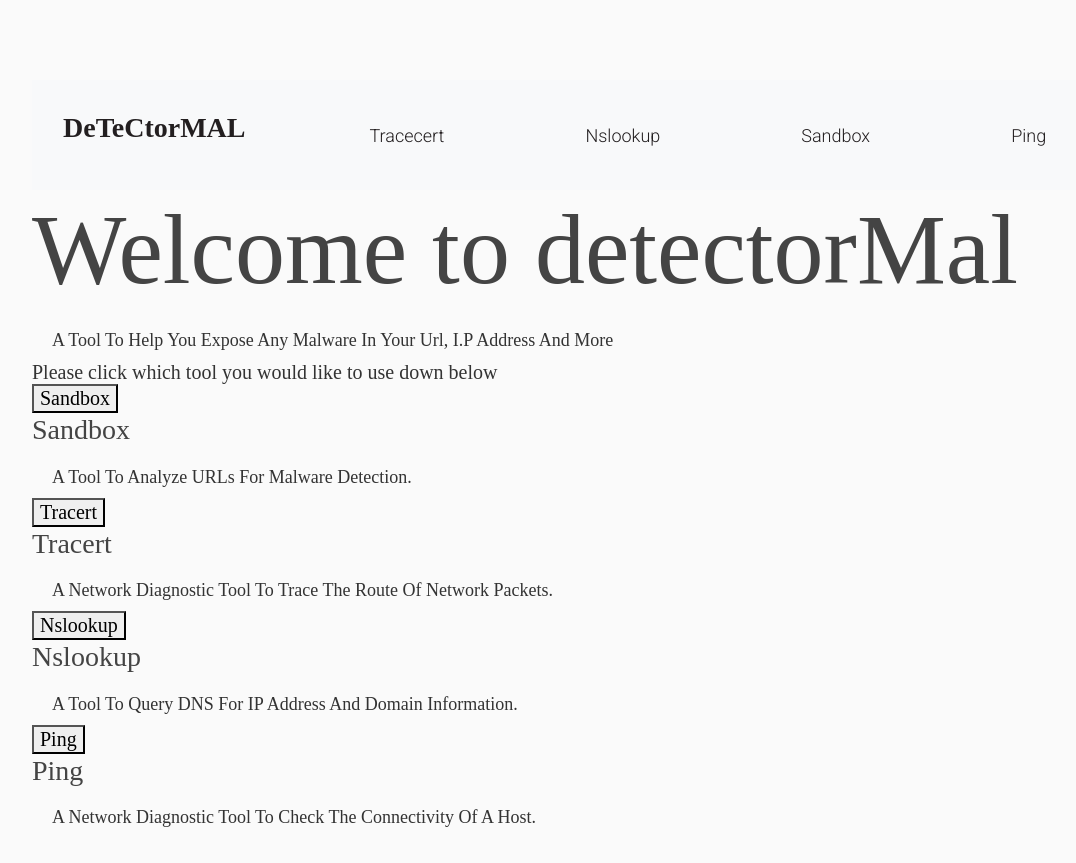
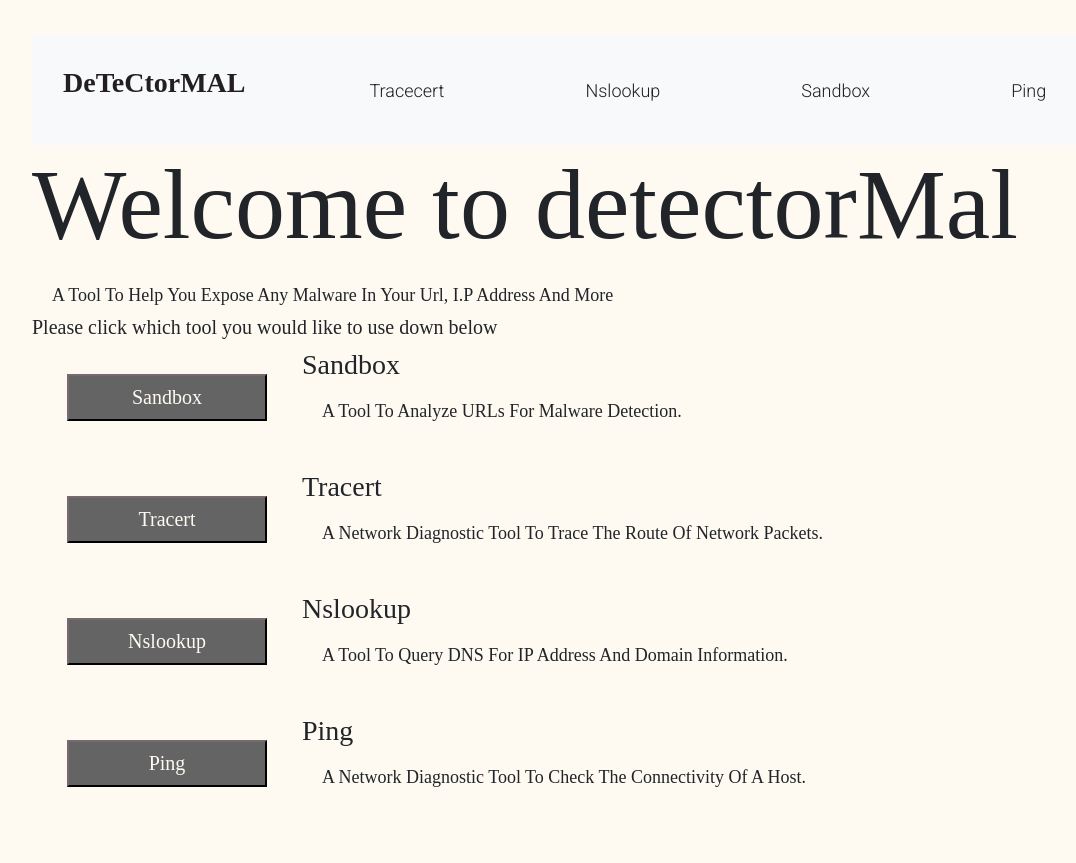
Before and after one commit to VimBasvi/DetectorMal, a Flask app: page / in a window 1280 px wide. Shown: the whole page, without its empty margins (3-1079 px from the left). After the commit the page ends 787 px from the top, so only its background shows below. Run offline with Flask 3, Linux system fonts and the light colour scheme; some web fonts are replaced.

Commit message:
add main.css

```diff
--- a/static/bash_layout.css
+++ b/static/bash_layout.css
@@ -80,6 +80,7 @@ label{
   padding: 10px 20px;  Add padding within the button */
   margin: 35px;
   margin-bottom: 20px; /* Add margin at the bottom of the button */
+  align: center
 }
 
 .output {
--- a/static/main.css
+++ b/static/main.css
@@ -1,80 +1,29 @@
-body {
-  background: #fafafa;
-  color: #333333;
-  margin-top: 5rem;
+ h1 {
+    font-weight: 200px;
  }
-
-h1, h2, h3, h4, h5, h6 {
-  color: #444444;
-}
-
-.bg-steel {
-  background-color: #865f89;
-}
-
-.site-header .navbar-nav .nav-link {
-  color: #cbd5db;
-}
-
-.site-header .navbar-nav .nav-link:hover {
-  color: #ffffff;
-}
-
-.site-header .navbar-nav .nav-link.active {
-  font-weight: 500;
-}
-
-.content-section {
-  background: #ffffff;
-  padding: 10px 20px;
-  border: 1px solid #dddddd;
-  border-radius: 3px;
+ .button-container {
+   display: flex;
+   align-items: center;
    margin-bottom: 20px;
  }
 
-.article-title {
-  color: #444444;
+ .button-info {
+   margin-right: 10px;
  }
 
-a.article-title:hover {
-  color: #428bca;
-  text-decoration: none;
+.custom-button{
+   background-color: #646465; /* Dark slate gray */
+   border-color: #231F20; /* Dark gray */
+   color: #FFFAF1; /* Cream */
+   padding: 10px 20px; /* Add padding within the button */
+   margin: 35px;
+   margin-bottom: 20px; /* Add margin at the bottom of the button */
+   width: 200px; /* Set the width of the button */
+}
+ body{
+    background-color: #FFFAF1;
  }
 
-.article-content {
-  white-space: pre-line;
+input[type="text"] {
+    margin-top: 10px;
 }
-
-.article-img {
-  height: 65px;
-  width: 65px;
-  margin-right: 16px;
-}
-
-.article-metadata {
-  padding-bottom: 1px;
-  margin-bottom: 4px;
-  border-bottom: 1px solid #e3e3e3
-}
-
-.article-metadata a:hover {
-  color: #333;
-  text-decoration: none;
-}
-
-.article-svg {
-  width: 25px;
-  height: 25px;
-  vertical-align: middle;
-}
-
-.account-img {
-  height: 125px;
-  width: 125px;
-  margin-right: 20px;
-  margin-bottom: 16px;
-}
-
-.account-heading {
-  font-size: 2.5rem;
-}
```
Lines whose indentation alone changed are shown as unchanged.
